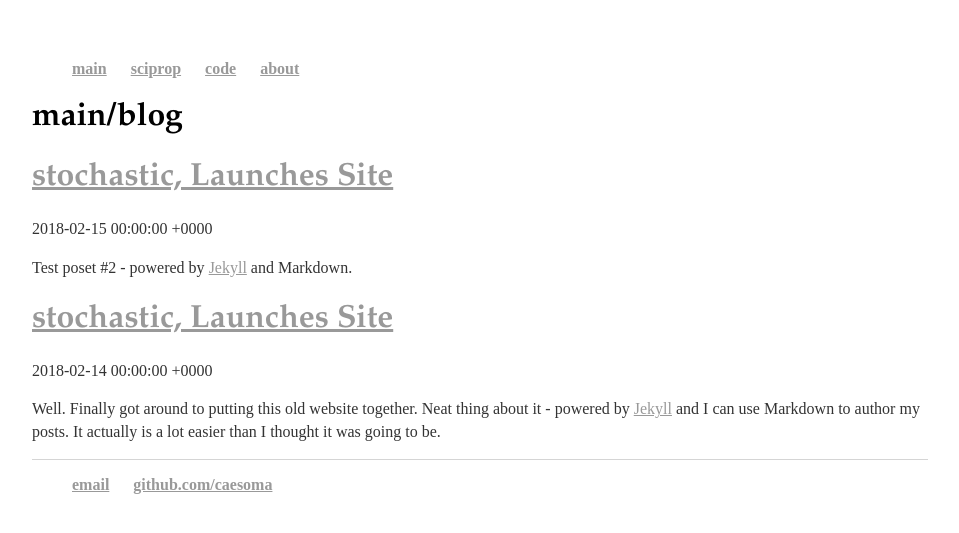
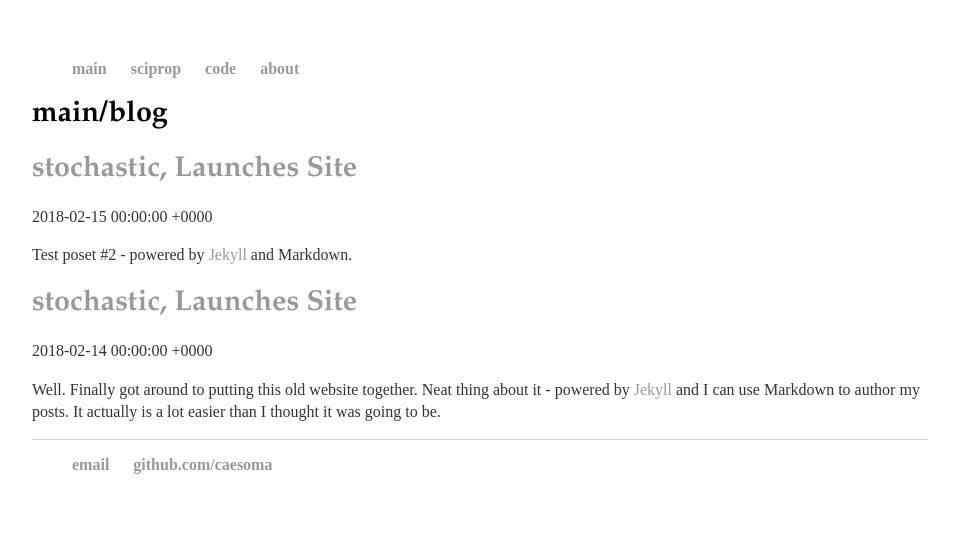
Before and after one commit to caesoma/caesoma.github.io, a Jekyll site: the page built from index.html, in a window 1280 px wide. Shown: the top 533 px of the page, without its empty margins (160-1119 px from the left). Built offline with Jekyll 4.4.1, drawn with Linux system fonts in a browser that asks for light colours; the list of posts is cut into pages by our own code.

Commit message:
layout updates

```diff
--- a/css/main.css
+++ b/css/main.css
@@ -20,8 +20,23 @@ a {
 a:hover {
     text-decoration: none;
 }
+a:link {
+    text-decoration: none;
+}
+
+a:visited {
+    text-decoration: none;
+}
+
+a:hover {
+    text-decoration: none;
+}
+
+a:active {
+    text-decoration: none;
+}
 h1 {
-    font-size: 2em;
+    font-size: 1.8em;
     font-family: "Palatino Linotype", "Book Antiqua", Palatino, serif
 }
 p {
```
